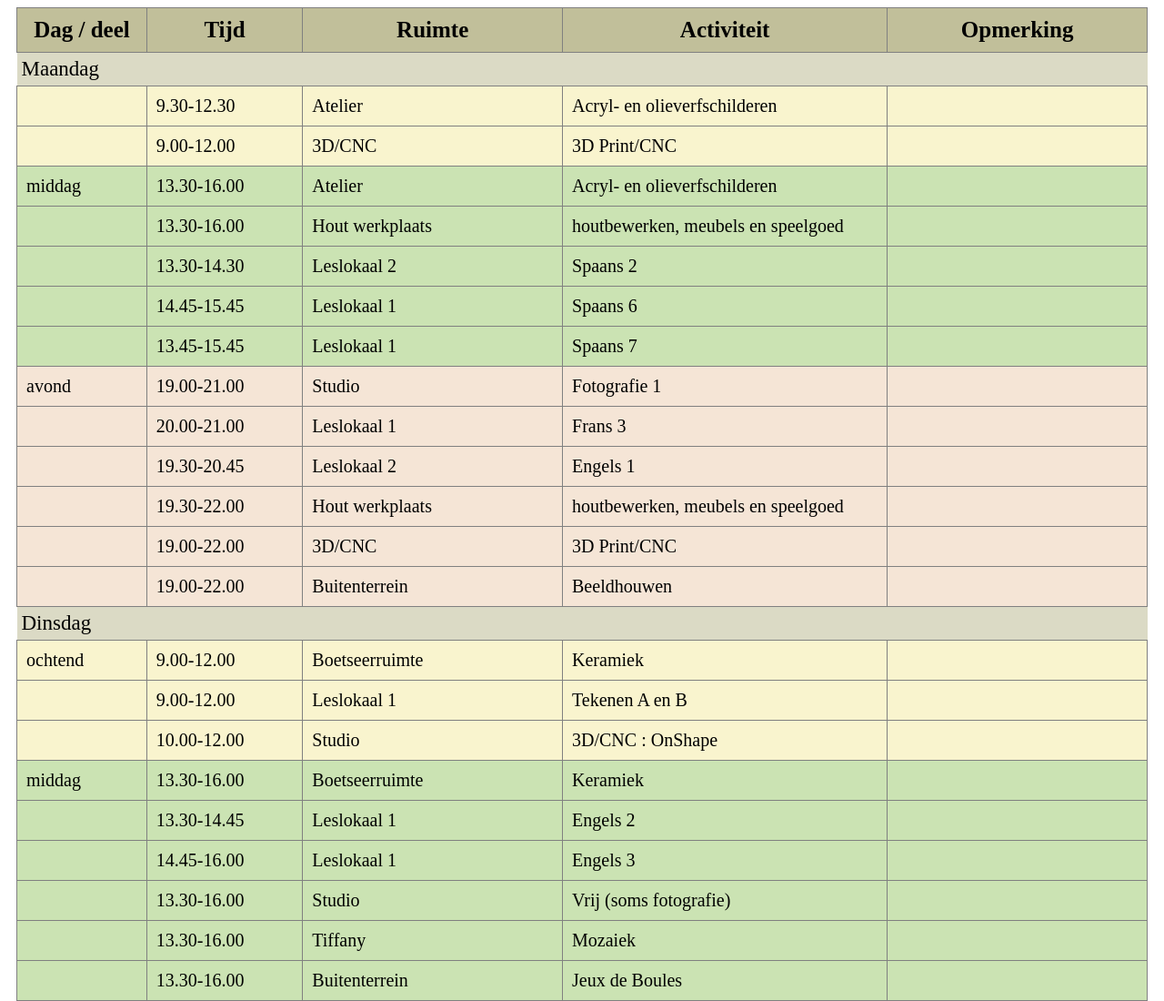
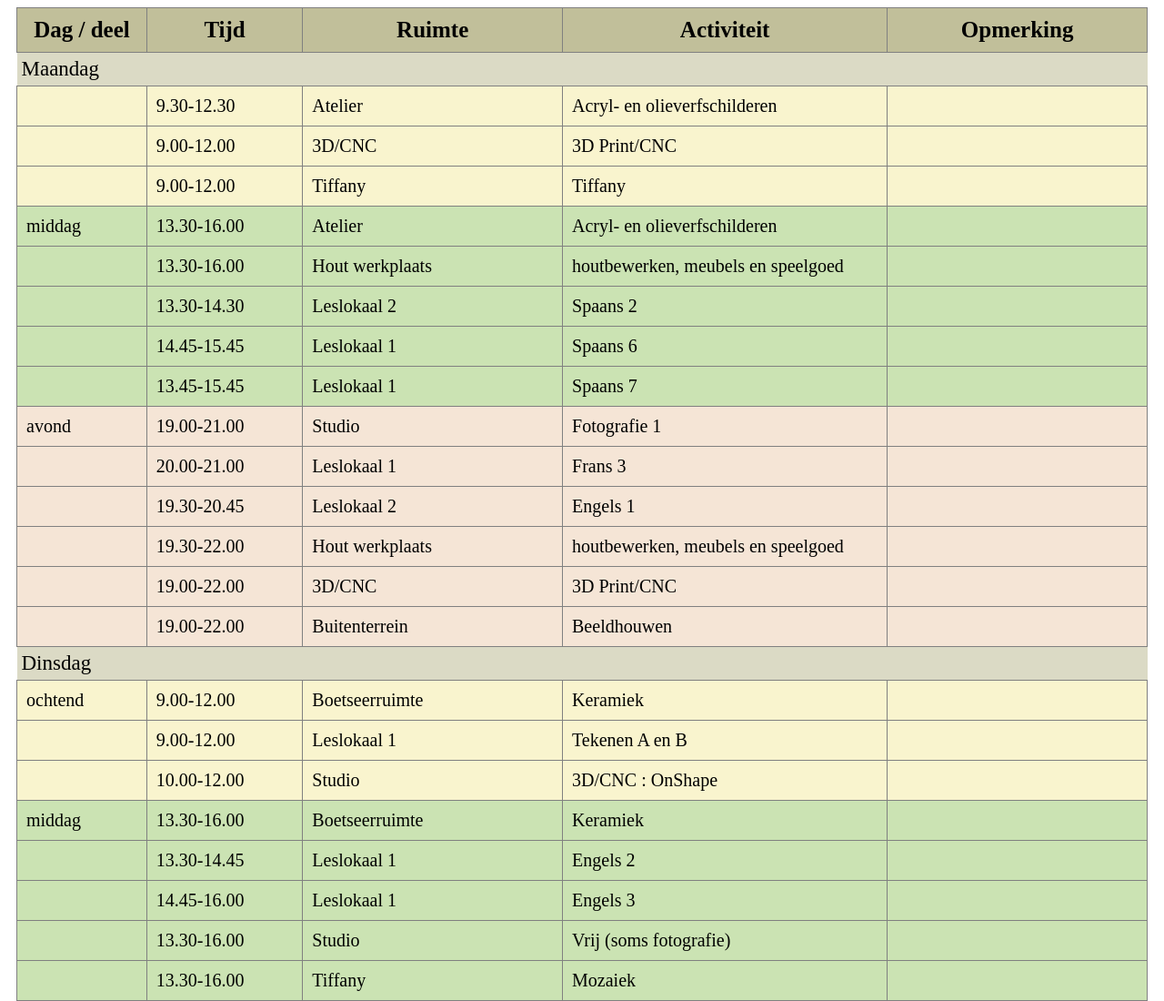
Before and after one commit to hobbycentrumnuennen/hobbycentrumnuennen.github.io, a plain HTML site: page dagweekprogramma-per-dag.html in a window 1280 px wide. Shown: the top 1100 px of the page at 91% size. Drawn offline with Linux system fonts and the light colour scheme.

Commit message:
update tiffany

```diff
--- a/dagweekprogramma-per-dag.html
+++ b/dagweekprogramma-per-dag.html
@@ -83,6 +83,13 @@
             <td>9.00-12.00</td>
             <td>3D/CNC</td>
             <td>3D Print/CNC</td>
+            <td></td>
+        </tr>
+        <tr class="tro">
+            <td></td>
+            <td>9.00-12.00</td>
+            <td>Tiffany</td>
+            <td>Tiffany</td>
             <td></td>
         </tr>
 
```
Also changed, not shown: dagweekprogramma-per-activiteit.html (+2 -2 lines).
